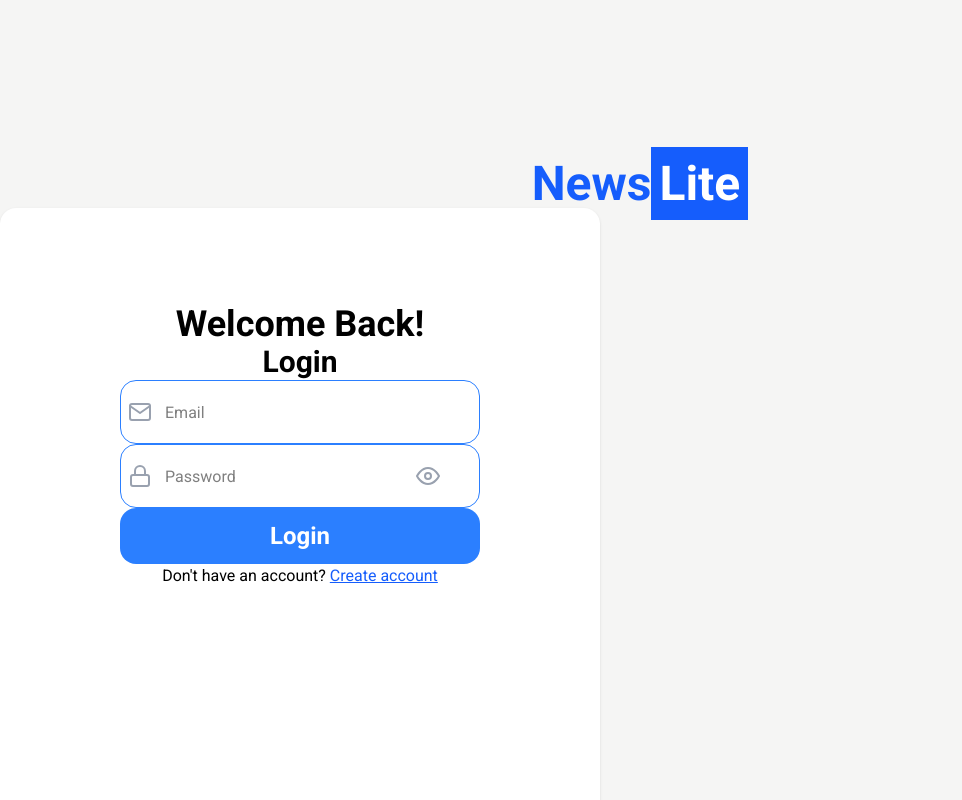
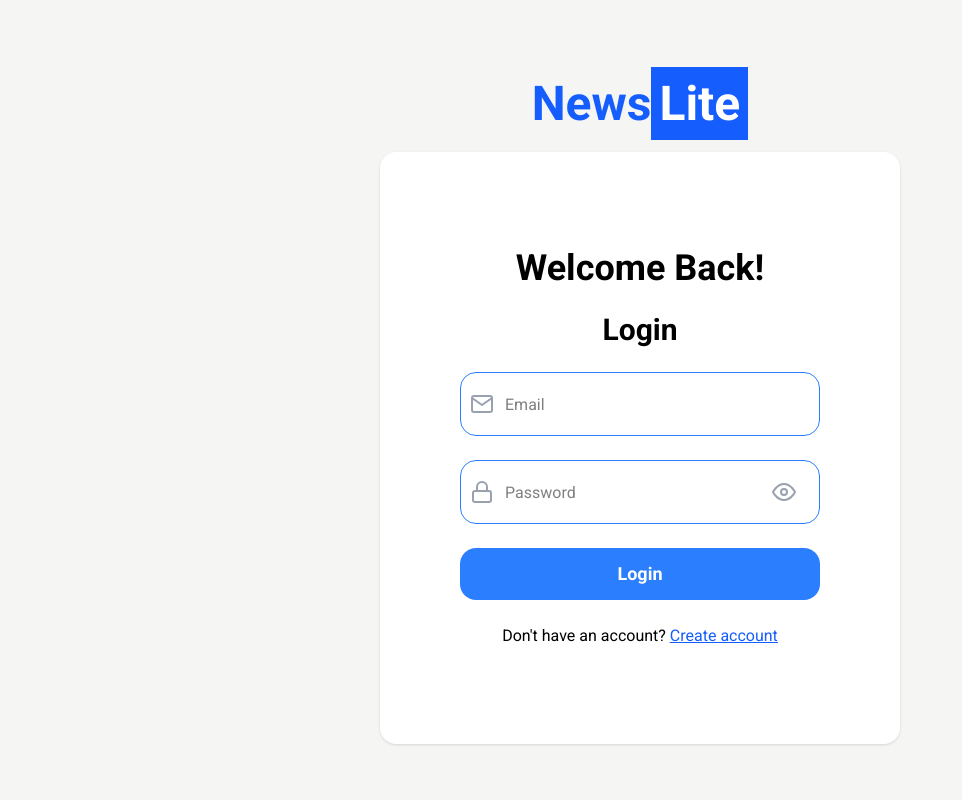
Before and after one commit to egharevbanosa58-debug/news-aggregator, a Next.js app in the folder my-text-app-beta/: page /login in a window 1280 px wide. Shown: the top 800 px of the page, without its empty margins (0-962 px from the left). Built offline with nearby package versions, Linux system fonts and the light colour scheme.

Commit message:
Login styles done(Progress)

```diff
--- a/my-text-app-beta/app/login/page.js
+++ b/my-text-app-beta/app/login/page.js
@@ -47,13 +47,13 @@ export default function LoginPage() {
 
 
     return (
-        <div className='-mt-5 h-100vdh lg:h-294 overflow-hidden pt-20 pb-5 lg:pb-20 lg:pt-40'>
+        <div className='min-h-screen overflow-hidden pt-16 lg:pb-16 lg:pt-20 flex flex-col items-center px-6 gap-6'>
 
             <Logo />
 
             <form
                 onSubmit={handleSubmit}
-                className="flex flex-col rounded-2xl shadow h-180 lg:h-200 space-y-10 w-80 m-auto sm:w-100 md:w-150 bg-white pt-18 lg:pt-24 items-center">
+                className="flex flex-col rounded-2xl shadow h-fit lg:py-24 px-6 md:px-20 items-center bg-white py-20 gap-6 ">
                 <h1 className="font-bold text-4xl">Welcome Back!</h1>
                 <h2 className="font-semibold text-3xl">Login</h2>
 
@@ -63,7 +63,7 @@ export default function LoginPage() {
                         name='email'
                         placeholder='Email' />
 
-                    <FiMail className='absolute text-2xl text-gray-400 bottom-5 left-2' />
+                    <FiMail className='absolute text-2xl text-gray-400 bottom-5 left-2.5' />
                 </span>
 
                 <span className='relative'>
@@ -74,12 +74,12 @@ export default function LoginPage() {
                         disabled={loading || success}
                     />
 
-                    <FiLock className='absolute text-2xl text-gray-400 bottom-5 left-2' />
+                    <FiLock className='absolute text-2xl text-gray-400 bottom-5 left-2.5' />
 
                     <button
                         type='button'
                         onClick={() => setShowPassword(!showPassword)}
-                        className='absolute right-10 bottom-5 text-gray-400 text-2xl hover:text-gray-600'
+                        className='absolute right-6 bottom-5 text-gray-400 text-2xl hover:text-gray-600'
                         aria-label='Toggle password visibility'
                     >
                         {showPassword ? <FiEyeOff /> : <FiEye />}
@@ -89,7 +89,7 @@ export default function LoginPage() {
                 <button
                     type='submit'
                     disabled={loading || success}
-                    className={`w-70 lg:w-90 hover:cursor-pointer ${success ? 'bg-green-500' : 'hover:bg-blue-600 bg-blue-500'} hover:shadow-gray-300 hover:shadow-lg text-white font-bold text-2xl p-3 rounded-2xl flex items-center justify-center gap-3`}
+                    className={`w-70 md:w-90 hover:cursor-pointer ${success ? 'bg-green-500' : 'hover:bg-blue-600 bg-blue-500'} hover:shadow-gray-300 hover:shadow-lg text-white font-bold text-lg p-3 rounded-2xl flex items-center justify-center gap-3`}
                 >
                     {loading && (
                         <span className='inline-block h-5 w-5 border-2 border-white border-t-transparent rounded-full animate-spin' />
```
